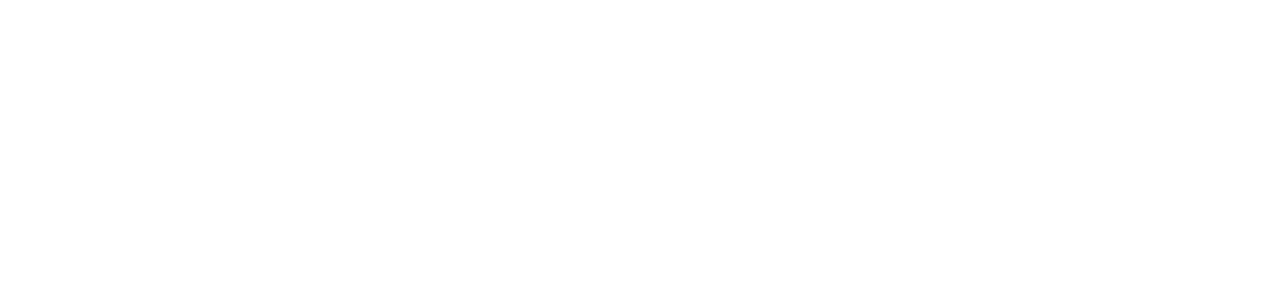
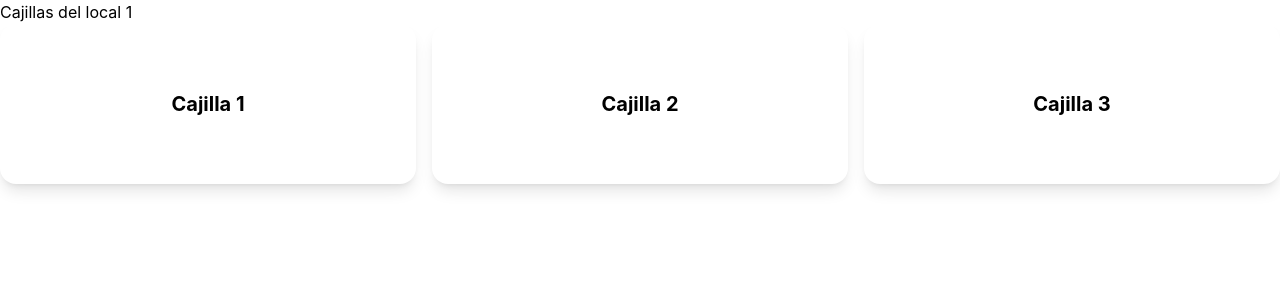
Before and after one commit to Arkan56/cash-control-front, a React (Vite) app: page /cajillas/1 in a window 1280 px wide. Before the commit this address had no page. Shown: the top 300 px of the page. Built offline with nearby package versions, Linux system fonts and the light colour scheme.

Commit message:
feat: add stores pages and reusable components

```diff
--- a/src/App.tsx
+++ b/src/App.tsx
@@ -2,14 +2,19 @@ import AddMovementPage from "./pages/addmovement";
 import MovementsPage from "./pages/movements";
 import { BrowserRouter, Routes, Route } from "react-router";
 import VaultsPage from "./pages/vaults";
+import StoresPage from "./pages/stores";
 
 function App() {
   return (
     <BrowserRouter>
       <Routes>
-        <Route path="/" element={<MovementsPage />} />
-        <Route path="/añadir-movimiento" element={<AddMovementPage />}></Route>
-        <Route path="/cajillas" element={<VaultsPage />}></Route>
+        <Route path="/movimientos/:vaultId" element={<MovementsPage />} />
+        <Route
+          path="/añadir-movimiento/:vaultId"
+          element={<AddMovementPage />}
+        ></Route>
+        <Route path="/cajillas/:storeId" element={<VaultsPage />}></Route>
+        <Route path="/tiendas" element={<StoresPage />}></Route>
       </Routes>
     </BrowserRouter>
   );
--- a/src/components/card.tsx
+++ b/src/components/card.tsx
@@ -1,11 +1,15 @@
 type CardProps = {
   title: string;
   subtitle?: string;
+  onClick?: () => void;
 };
 
-function Card({ title, subtitle }: CardProps) {
+function Card({ title, subtitle, onClick }: CardProps) {
   return (
-    <div className="flex items-center justify-center bg-white rounded-2xl shadow-lg p-4 h-40 hover:scale-105 transition">
+    <div
+      onClick={onClick}
+      className="flex items-center justify-center bg-white rounded-2xl shadow-lg p-4 h-40 hover:scale-105 transition"
+    >
       <h2 className="text-xl font-bold">{title}</h2>
       {subtitle && <p>{subtitle}</p>}
     </div>
--- a/src/components/grid.tsx
+++ b/src/components/grid.tsx
@@ -8,13 +8,18 @@ type Item = {
 
 type GridProps = {
   items: Item[];
+  onItemClick?: (id: number) => void;
 };
 
-export default function Grid({ items }: GridProps) {
+export default function Grid({ items, onItemClick }: GridProps) {
   return (
     <div className="grid grid-cols-1 md:grid-cols-3 gap-4">
       {items.map((item) => (
-        <Card key={item.id} title={item.title} />
+        <Card
+          onClick={() => onItemClick?.(item.id)}
+          key={item.id}
+          title={item.title}
+        />
       ))}
     </div>
   );
--- /dev/null
+++ b/src/pages/stores.tsx
@@ -0,0 +1,33 @@
+import Grid from "../components/grid";
+import { useNavigate } from "react-router";
+
+type Stores = {
+  id: number;
+  name: string;
+};
+
+function StoresPage() {
+  const navigate = useNavigate();
+  const stores: Stores[] = [
+    { id: 1, name: "Prado 1" },
+    { id: 2, name: "Prado 2" },
+    { id: 3, name: "San Cristobal" },
+  ];
+
+  const formattedStores = stores.map((s) => ({
+    id: s.id,
+    title: s.name,
+  }));
+
+  const handleStoreClick = (id: number) => {
+    navigate(`/cajillas/${id}`);
+  };
+  return (
+    <>
+      <h1>Locales</h1>
+      <Grid items={formattedStores} onItemClick={handleStoreClick} />
+    </>
+  );
+}
+
+export default StoresPage;
--- a/src/pages/vaults.tsx
+++ b/src/pages/vaults.tsx
@@ -1,3 +1,4 @@
+import { useNavigate, useParams } from "react-router";
 import Grid from "../components/grid";
 
 type Vault = {
@@ -6,23 +7,28 @@ type Vault = {
 };
 
 function VaultsPage() {
+  const { storeId } = useParams();
+  const navigate = useNavigate();
   const vaults: Vault[] = [
     { id: 1, name: "Cajilla 1" },
     { id: 2, name: "Cajilla 2" },
     { id: 3, name: "Cajilla 3" },
   ];
 
+  const handleVaultClick = (id: number) => {
+    navigate(`/movimientos/${id}`);
+  };
+
   const formattedVaults = vaults.map((v) => ({
     id: v.id,
     title: v.name,
   }));
+
   return (
     <>
-      <div>
-        <h1>Cajillas del local</h1>
-      </div>
+      <h1>Cajillas del local {storeId}</h1>
 
-      <Grid items={formattedVaults} />
+      <Grid items={formattedVaults} onItemClick={handleVaultClick} />
     </>
   );
 }
```
